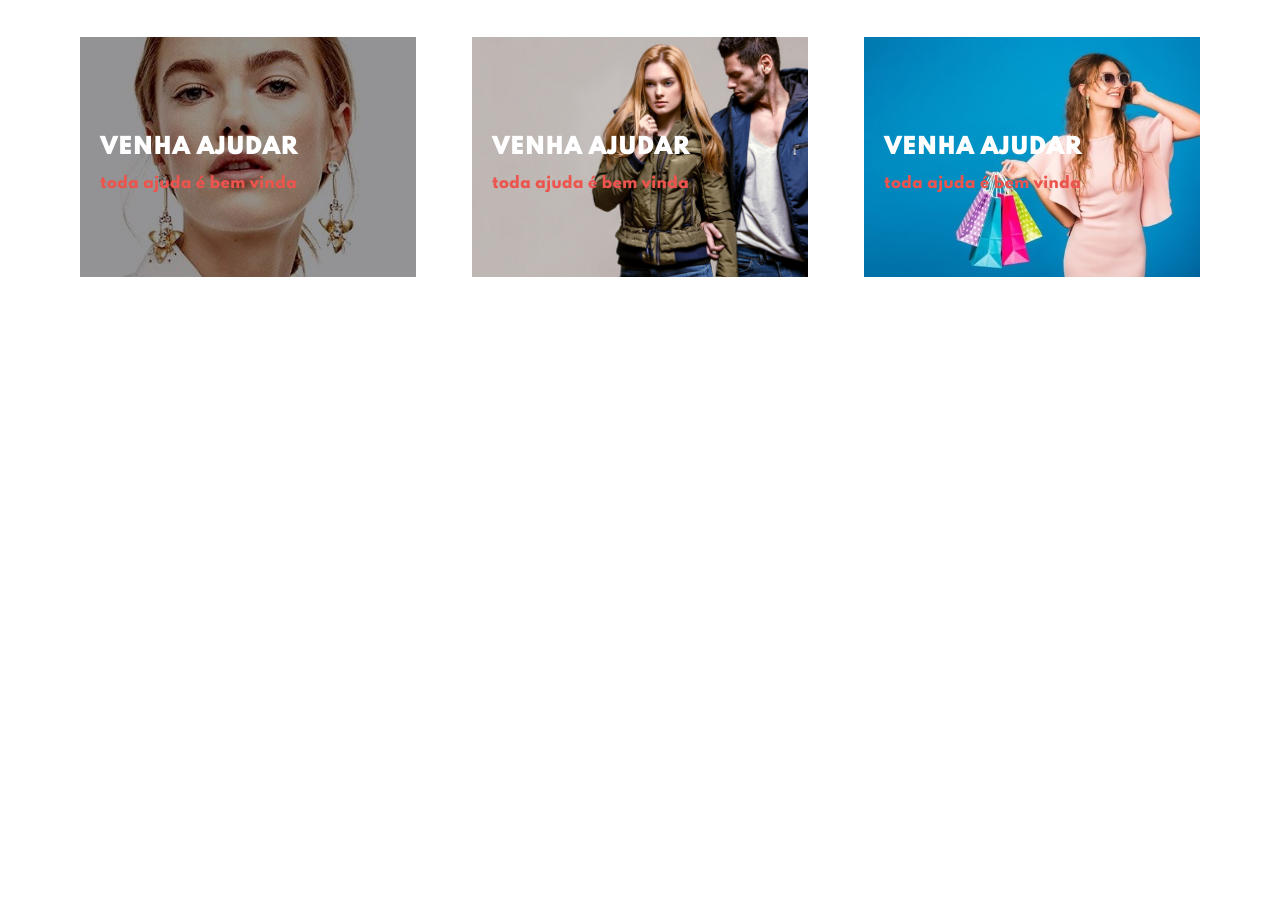
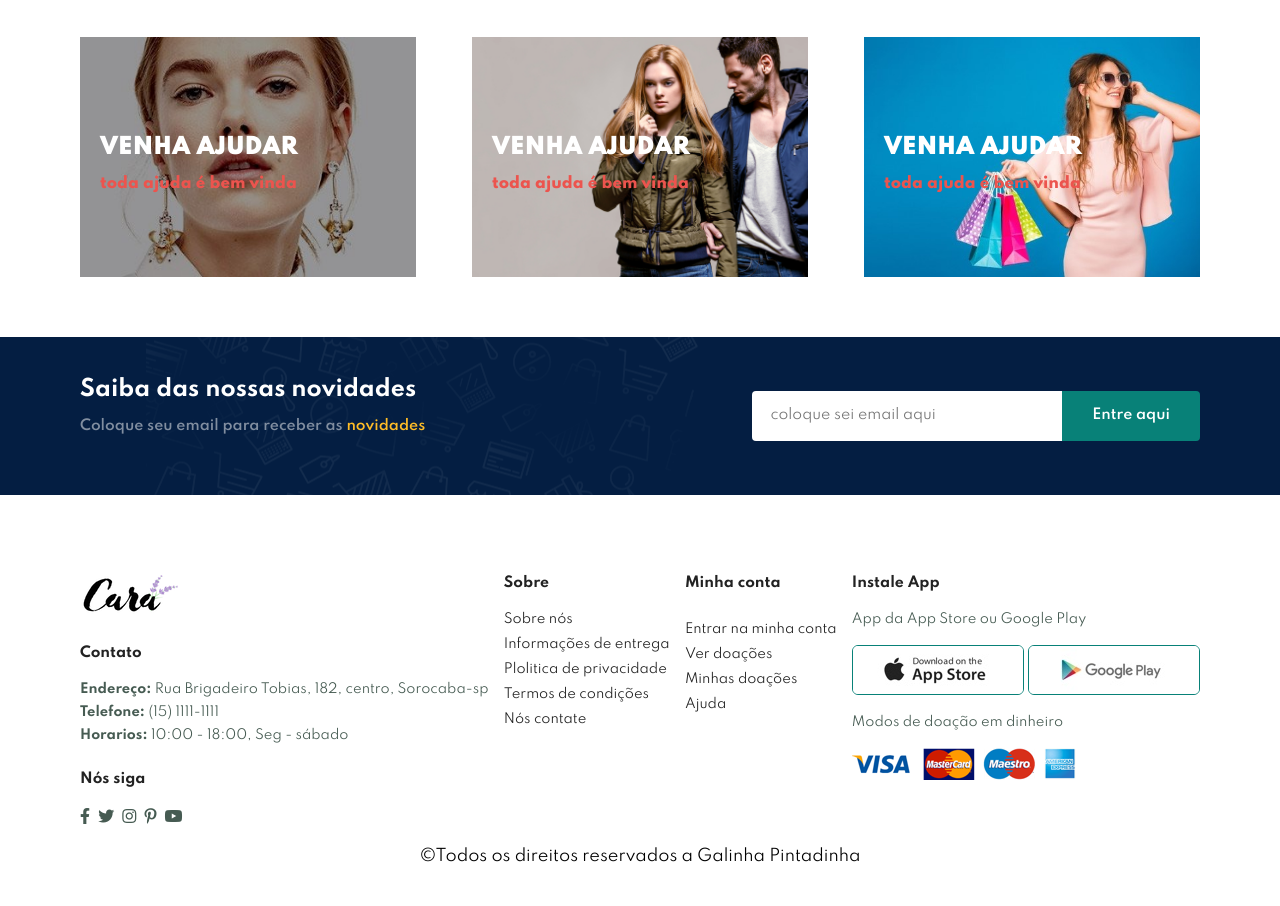
Before and after one commit to Gabriel-Dev-Oliveira/modelo_tcc, a plain HTML site: page Index.html in a window 1280 px wide. Shown: the part 4353-5259 px from the top of the page. Before the commit the page ends 4650 px from the top, so only its background shows below. Drawn offline with Linux system fonts and the light colour scheme.

Commit message:
Update Index.html

```diff
--- a/Index.html
+++ b/Index.html
@@ -1,5 +1,5 @@
 <!DOCTYPE html>
-<html lang="en">
+<html lang="pt-br">
 <head>
     <meta charset="UTF-8">
     <meta http-equiv="X-UA-Compatible" content="IE=edge">
@@ -23,6 +23,10 @@
                 <li><a href="Contato.html">Contato</a></li>
                 <li><a href="Sacola.html"><i class="fal fa-shopping-bag"></i></a></li>
             </ul>
+        </div>
+        <div id="mobile">
+            <a href="sacola.html"><i class="far fa-shopping-bag"></i></a>
+            <i id="bar" class="fas fa-outdent"></i>
         </div>
     </section>
 
@@ -373,6 +377,72 @@
 
     </section>
 
-    <script scr="script.js"></script>
+    <section id="newsletter" class="selection-p1 selection-m1">
+        <div class="newsletter">
+            <h4>Saiba das nossas novidades</h4>
+            <p>Coloque seu email para receber as <span>novidades</span>
+            </p>
+        </div>
+        <div class="form">
+            <input type="text" placeholder="coloque sei email aqui">
+            <button class="normal">Entre aqui</button>
+        </div>
+    </section>
+
+    <footer class="selection-p1">
+        <div class="col">
+            <img class="logo" src="img/logo.png" alt="logo">
+            <h4>Contato</h4>
+            <p><strong>Endereço: </strong> Rua Brigadeiro Tobias, 182, centro, Sorocaba-sp</p>
+            <p><strong>Telefone: </strong> (15) 1111-1111</p>
+            <p><strong>Horarios: </strong> 10:00 - 18:00, Seg - sábado</p>
+            <div class="seguir">
+                <h4>Nós siga</h4>
+                <div class="icones">
+                    <i class="fab fa-facebook-f"></i>
+                    <i class="fab fa-twitter"></i>
+                    <i class="fab fa-instagram"></i>
+                    <i class="fab fa-pinterest-p"></i>
+                    <i class="fab fa-youtube"></i>
+                </div>
+            </div>
+        </div>
+
+        <div class="col">
+            <h4>Sobre</h4>
+            <a href="#">Sobre nós</a>
+            <a href="#">Informações de entrega</a>
+            <a href="#">Plolitica de privacidade</a>
+            <a href="#">Termos de condições</a>
+            <a href="#">Nós contate</a>
+        </div>
+
+        <div class="col">
+            <h4>Minha conta</h4>
+            <a href="#"></a>
+            <a href="#">Entrar na minha conta</a>
+            <a href="#">Ver doações</a>
+            <a href="#">Minhas doações</a>
+            <a href="#">Ajuda</a>
+        </div>
+
+        <div class="col install">
+            <h4>Instale App</h4>
+            <p>App da App Store ou Google Play</p>
+            <div class="row">
+                <img src="img/pay/app.jpg" alt="App">
+                <img src="img/pay/play.jpg" alt="App">
+            </div>
+            <p>Modos de doação em dinheiro</p>
+            <img src="img/pay/pay.png" alt="">
+        </div>
+
+        <div class="copyright">
+            ©Todos os direitos reservados a Galinha Pintadinha
+        </div>
+    </footer>
+
+    <script scr="Script.js"></script>
 </body>
+
 </html>
```
